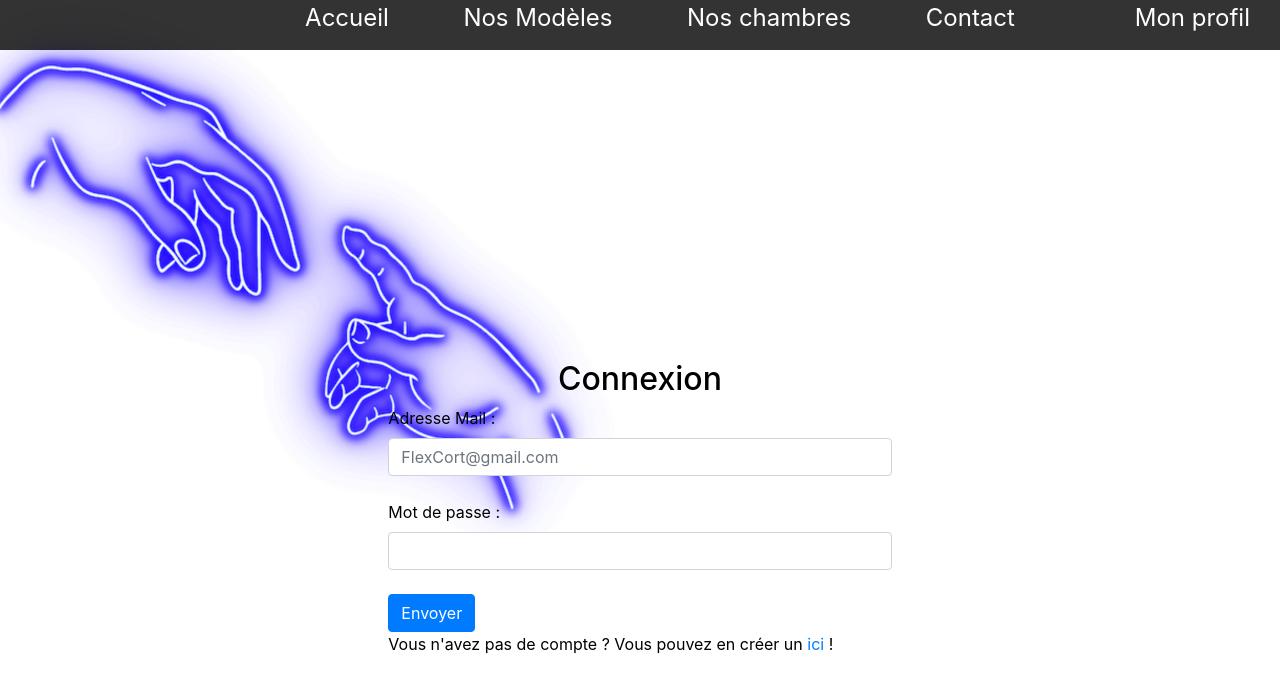
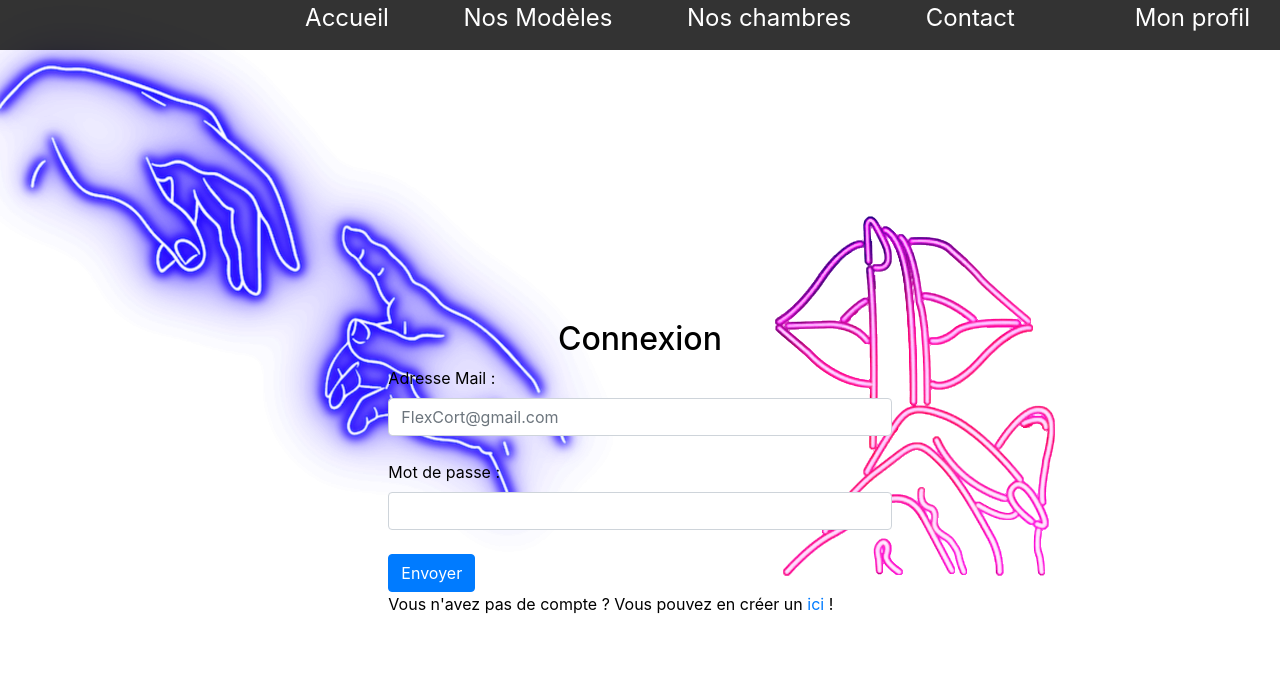
Before and after one commit to Shaxens/FlexCort, a PHP site: page /pages/connexion.php in a window 1280 px wide. Shown: the top 693 px of the page. Run offline with PHP 8.4, Linux system fonts and the light colour scheme.

Commit message:
Modif page de connexion

```diff
--- a/pages/connexion.php
+++ b/pages/connexion.php
@@ -15,6 +15,7 @@
 
     <div>
         <img src="../images/connexion/doigts.png" alt="" id="doigts">
+        <img src="../images/connexion/shh.png" alt="" id="shh">
     </div>
     <div class="container-fluid compte">
         <h2 style="text-align: center;">Connexion</h2>
@@ -32,7 +33,7 @@
                     <div class="row">
                         <div class="col">
                             <label for="password" class="form-label">Mot de passe :</label>
-                            <input type="password" class="form-control" id="password" required>
+                            <input type="password" name="password" class="form-control" id="password" required>
                         </div>
                     </div>
                 <br>
--- a/style/style.css
+++ b/style/style.css
@@ -205,6 +205,13 @@ header li a::after {
     z-index: -1;
 }
 
+#shh {
+    position: absolute;
+    top: 100px;
+    right: 80px;
+    z-index: -1;
+}
+
 
 /*
 * Création du compte
@@ -217,7 +224,7 @@ header li a::after {
 
 .compte {
     color: black;
-    padding-top: 360px;
+    padding-top: 320px;
 }
 
 .pinup1 img {
```
Also changed, not shown: images/connexion/shh.jpg (added), images/connexion/shh.png (added).
